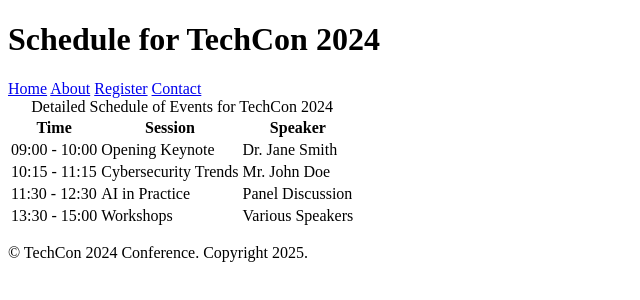
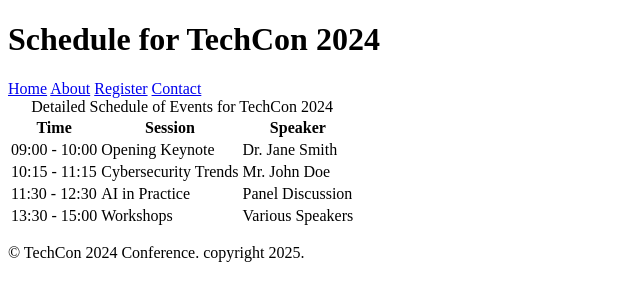
Before and after one commit to wanyamae/TechCon_HTML, a plain HTML site: page techcon_website/schedule.html in a window 1280 px wide. Shown: the full height of the page, 0-640 px from the left. Drawn offline with Linux system fonts and the light colour scheme.

Commit message:
Fix capitalization in copyright notice in schedule.html

```diff
--- a/techcon_website/schedule.html
+++ b/techcon_website/schedule.html
@@ -50,7 +50,7 @@
         </table>
     </main>
     <footer>
-        <p>&copy; TechCon 2024 Conference. Copyright 2025.</p>
+        <p>&copy; TechCon 2024 Conference. copyright 2025.</p>
     </footer>
 </body>
 </html>
```
